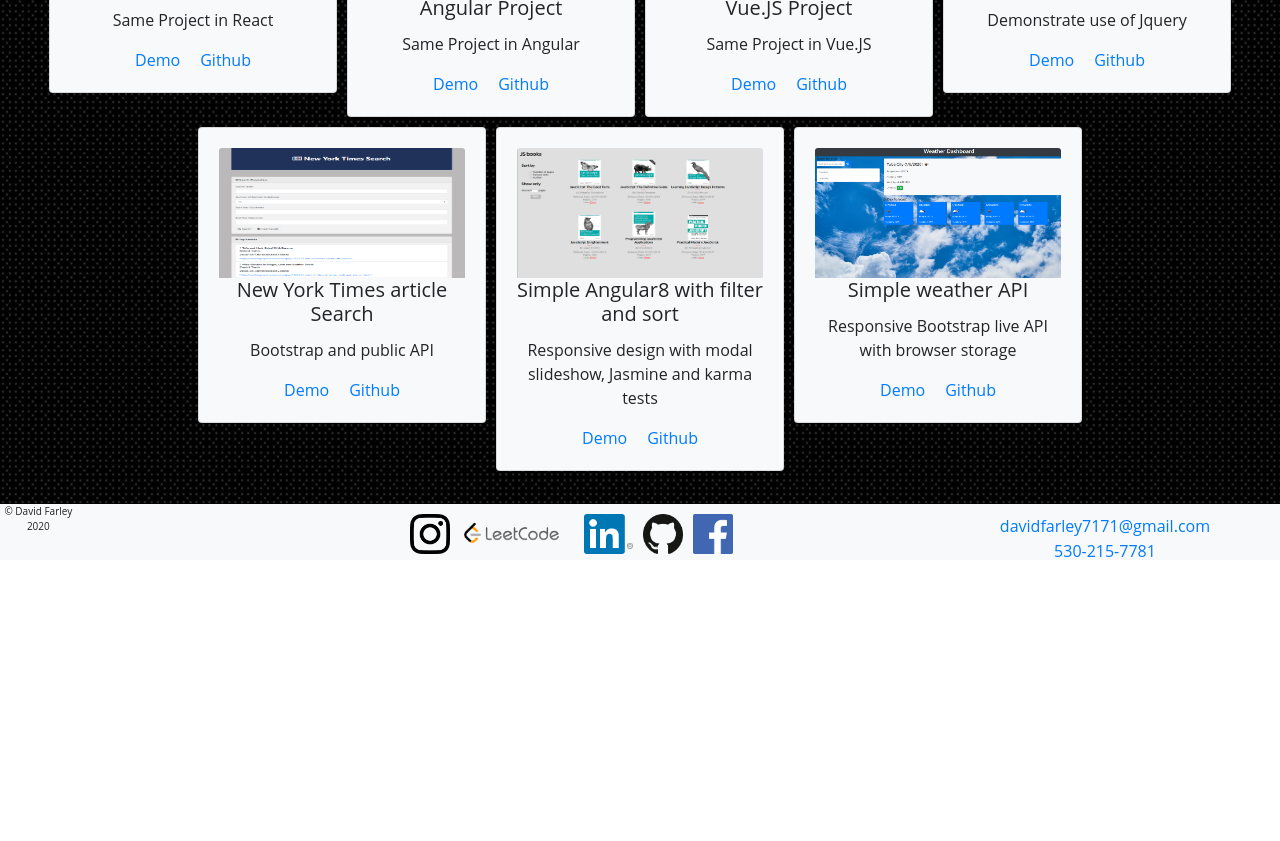
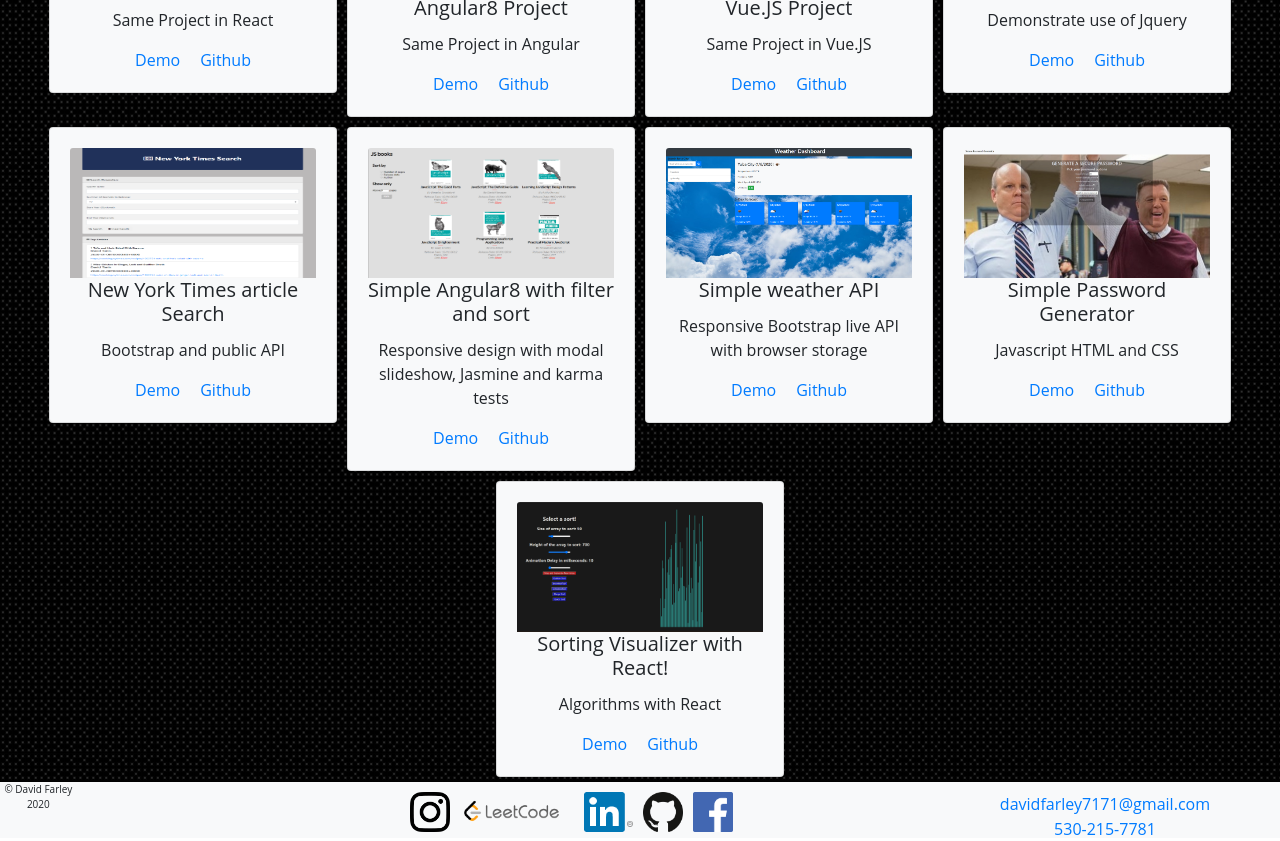
Before and after one commit to tooPhatJones/reactportfolio3.0, a React (Create React App) app: page / in a window 1280 px wide. Shown: the part 240-1081 px from the top of the page. Before the commit the page ends 803 px from the top, so only its background shows below. Built offline with nearby package versions, Linux system fonts and the light colour scheme.

Commit message:
added the sorting visualizer

```diff
--- a/src/components/About.js
+++ b/src/components/About.js
@@ -76,7 +76,7 @@ function About(props) {
                     image={node}
                     width={widthvar}
                     height={heightvar}
-                    tooltip='2 years'
+                    tooltip='3 years'
                     title="NodeJS"
                 />
                 <CardComponent
@@ -140,7 +140,7 @@ function About(props) {
                     image={angular}
                     width={widthvar}
                     height={heightvar}
-                    tooltip='6 months'
+                    tooltip='1 year'
                     title="Angular 8"
                 />
                  <CardComponent
@@ -154,7 +154,7 @@ function About(props) {
                     image={pwa}
                     width={widthvar}
                     height={heightvar}
-                    tooltip='2 years'
+                    tooltip='3 years'
                     title="PWA"
                 />
                 <CardComponent
@@ -169,7 +169,7 @@ function About(props) {
                     image={aws}
                     width={widthvar}
                     height={heightvar}
-                    tooltip='6 months'
+                    tooltip='1 year'
                     title="AWS"
                 />
                 <CardComponent
@@ -263,16 +263,15 @@ function About(props) {
                     image={postgress}
                     width={widthvar}
                     height={heightvar}
-                    tooltip='6 months'
+                    tooltip='1year'
                     title="PostgreSQL" />
                 <CardComponent
                     image={python}
                     width={widthvar}
                     height={heightvar}
-                    tooltip='6 months'
+                    tooltip='1 year'
                     title="Python3"
                 />
-
                 <CardComponent
                     image={javaprogramer}
                     width={widthvar}
--- a/src/components/Portfoliopage.js
+++ b/src/components/Portfoliopage.js
@@ -9,7 +9,8 @@ import calculator from '../Assets/jqueryCalculator.png';
 import nyt from '../Assets/nyt.png';
 import dotdata from '../Assets/DotDataProject.png';
 import weatherapp from '../Assets/weatherapp.png';
-
+import RandomPasswordGenerator from '../Assets/RandomPasswordGenerator.png';
+import SortingVisualizer from '../Assets/SortingVisualizer.png';
 
 function Portfoliopage(props) {
   var widthvar = '18rem';
@@ -29,7 +30,7 @@ function Portfoliopage(props) {
         image={ang}
         width={widthvar}
         height={heightvar}
-          title="Duplicate old portfolio Angular Project"
+        title="Duplicate old portfolio Angular8 Project"
         text='Same Project in Angular'
         site='https://angularportfolio-99685.firebaseapp.com'
         git='https://github.com/davidfarley71/AngularPortfolio'
@@ -80,6 +81,24 @@ function Portfoliopage(props) {
         text='Responsive Bootstrap live API with browser storage'
         git='https://github.com/davidfarley71/WeatherApi'
       />
+      <CardComponent
+        image={RandomPasswordGenerator}
+        width={widthvar}
+        height={heightvar}
+        title="Simple Password Generator"
+        site='https://davidfarley71.github.io/RandomPasswordGenerator/index.html'
+        text='Javascript HTML and CSS'
+        git='https://github.com/davidfarley71/RandomPasswordGenerator'
+      />
+      <CardComponent
+        image={SortingVisualizer}
+        width={widthvar}
+        height={heightvar}
+        title="Sorting Visualizer with React!"
+        site='https://demosortingvisualizer.netlify.app/'
+        text='Algorithms with React'
+        git='https://github.com/davidfarley71/Sorting-Visualizer'
+      />
     </div>
   );
 }
```
Also changed, not shown: src/Assets/RandomPasswordGenerator.png (added), src/Assets/SortingVisualizer.png (added). Lines whose indentation alone changed are shown as unchanged.
